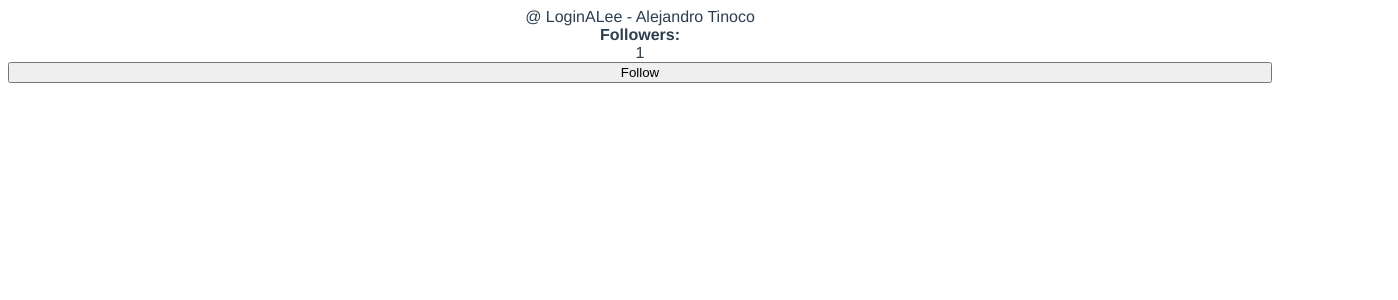
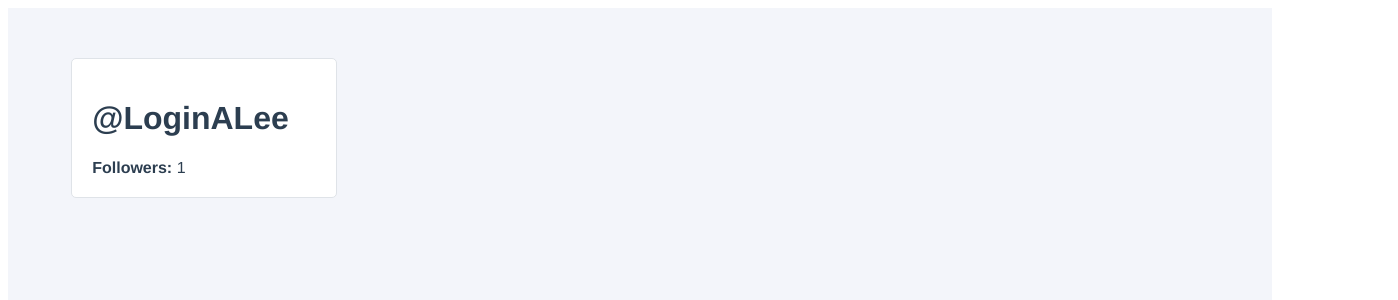
Before and after one commit to LoginALee/Twotter, a Vue app: page / in a window 1280 px wide. Shown: the top 300 px of the page, 1398 px wide, since content can reach past the window. Built offline with nearby package versions, Linux system fonts and the light colour scheme.

Commit message:
Adding userProfile component

```diff
--- a/src/App.vue
+++ b/src/App.vue
@@ -1,55 +1,16 @@
 <template>
   <div id="app">
-   @ {{  user.username }} - {{ fullName }}
-   <strong>Followers:</strong> {{ followers }}
-   <button v-on:click='followUser'>Follow</button>
+   <UserProfile/>
   </div>
 
 </template>
 
 <script>
-
+import UserProfile from './components/UserProfile';
 
 export default {
   name: 'App',
-  data(){
-    return{
-      followers: 0,
-      user: {
-        id: 1,
-        username: 'LoginALee',
-        firstName: 'Alejandro',
-        lastName: 'Tinoco',
-        email: 'admin123@gmail.com',
-        isAdmin: true
-      }
-    }
-  },
-
-  watch: {
-    followers(newFollowerCount, oldFollowerCount){
-      if(oldFollowerCount < newFollowerCount){
-        console.log(`${this.user.username} has gained a follower!`)
-      }
-    }
-  },
-
-  computed: {
-    fullName() {
-      return `${this.user.firstName} ${this.user.lastName}`;
-    }
-
-  },
-
-  methods: {
-    followUser(){
-      this.followers++;
-    }
-  },
-
-  mounted(){
-    this.followUser();
-  }
+  components: { UserProfile }
 }
 </script>
 
@@ -59,8 +20,7 @@
   -webkit-font-smoothing: antialiased;
   -moz-osx-font-smoothing: grayscale;
   color: #2c3e50;
-  display: flex;
-  flex-direction: column;
-  text-align: center;
+  min-height: 100vh;
+  background-color: #F3F5FA;
 }
 </style>
--- /dev/null
+++ b/src/components/UserProfile.vue
@@ -0,0 +1,73 @@
+<template>
+    <div class="user-profile">
+        <div class="user-profile__user-panel">
+            <h1 class="user-profile__username">@{{ user.username }}</h1>
+            <div class="user-profile__follower-count">
+                <strong>Followers: </strong> {{ followers }}
+            </div>
+        </div>
+    </div>
+</template>
+
+<script>
+export default {
+  name: 'UserProfile',
+  data(){
+    return{
+      followers: 0,
+      user: {
+        id: 1,
+        username: 'LoginALee',
+        firstName: 'Alejandro',
+        lastName: 'Tinoco',
+        email: 'admin123@gmail.com',
+        isAdmin: true
+      }
+    }
+  },
+
+  watch: {
+    followers(newFollowerCount, oldFollowerCount){
+      if(oldFollowerCount < newFollowerCount){
+        console.log(`${this.user.username} has gained a follower!`)
+      }
+    }
+  },
+
+  computed: {
+    fullName() {
+      return `${this.user.firstName} ${this.user.lastName}`;
+    }
+
+  },
+
+  methods: {
+    followUser(){
+      this.followers++;
+    }
+  },
+
+  mounted(){
+    this.followUser();
+  }
+}
+</script>
+
+<style>
+.user-profile{
+    display: grid;
+    grid-template-columns: 1fr 3fr;
+    width: 100%;
+    padding: 50px 5%;
+}
+
+.user-profile__user-panel{
+    display: flex;
+    flex-direction: column;
+    margin-right: 50px;
+    padding: 20px;
+    background-color: white;
+    border-radius: 5px;
+    border: 1px solid #DFE3E8;
+}
+</style>
```
